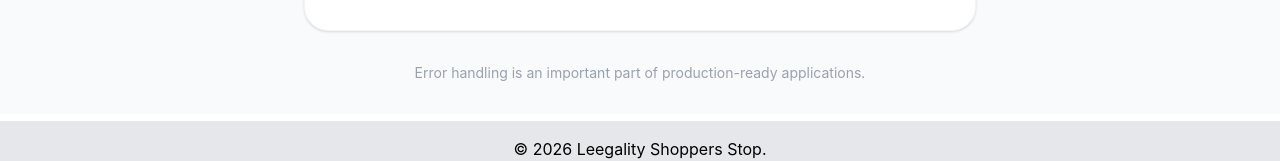
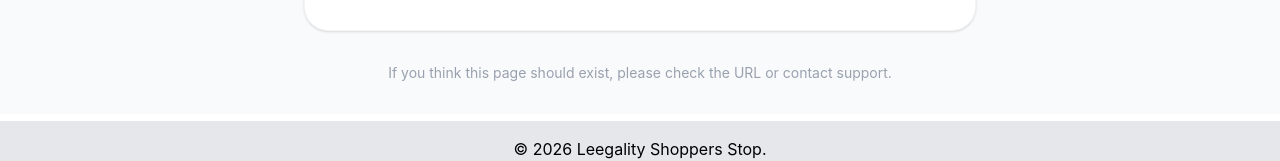
Before and after one commit to harshgupta20/leegality-assessment, a React (Vite) app: page /cart in a window 1280 px wide. Shown: the part 623-784 px from the top of the page. Built offline with nearby package versions, Linux system fonts and the light colour scheme; no server answers.

Commit message:
Update Error page message to guide users on URL verification and support contact

```diff
--- a/src/pages/Error.jsx
+++ b/src/pages/Error.jsx
@@ -92,8 +92,7 @@ const Error = () => {
 
         {/* Footer Note */}
         <p className="mt-8 text-sm text-gray-400">
-          Error handling is an important part of
-          production-ready applications.
+          If you think this page should exist, please check the URL or contact support.
         </p>
       </div>
     </div>
```
